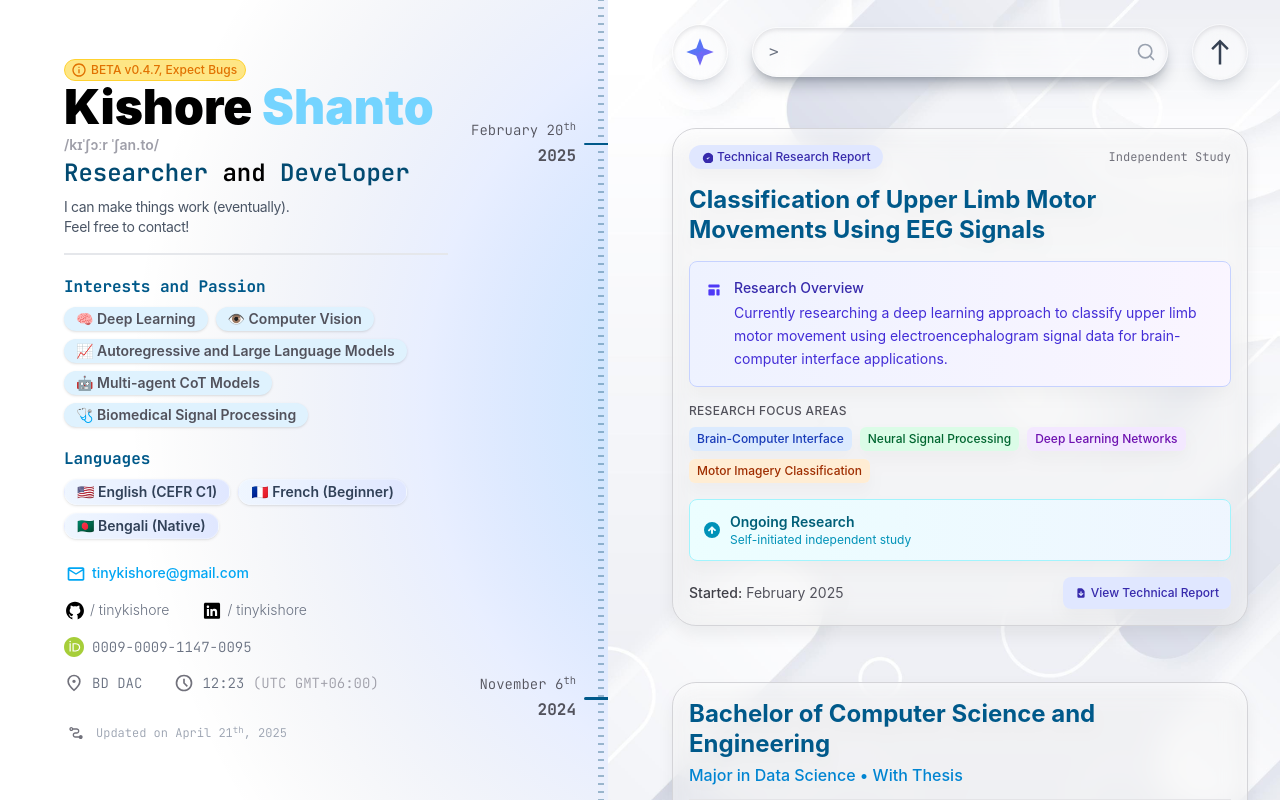
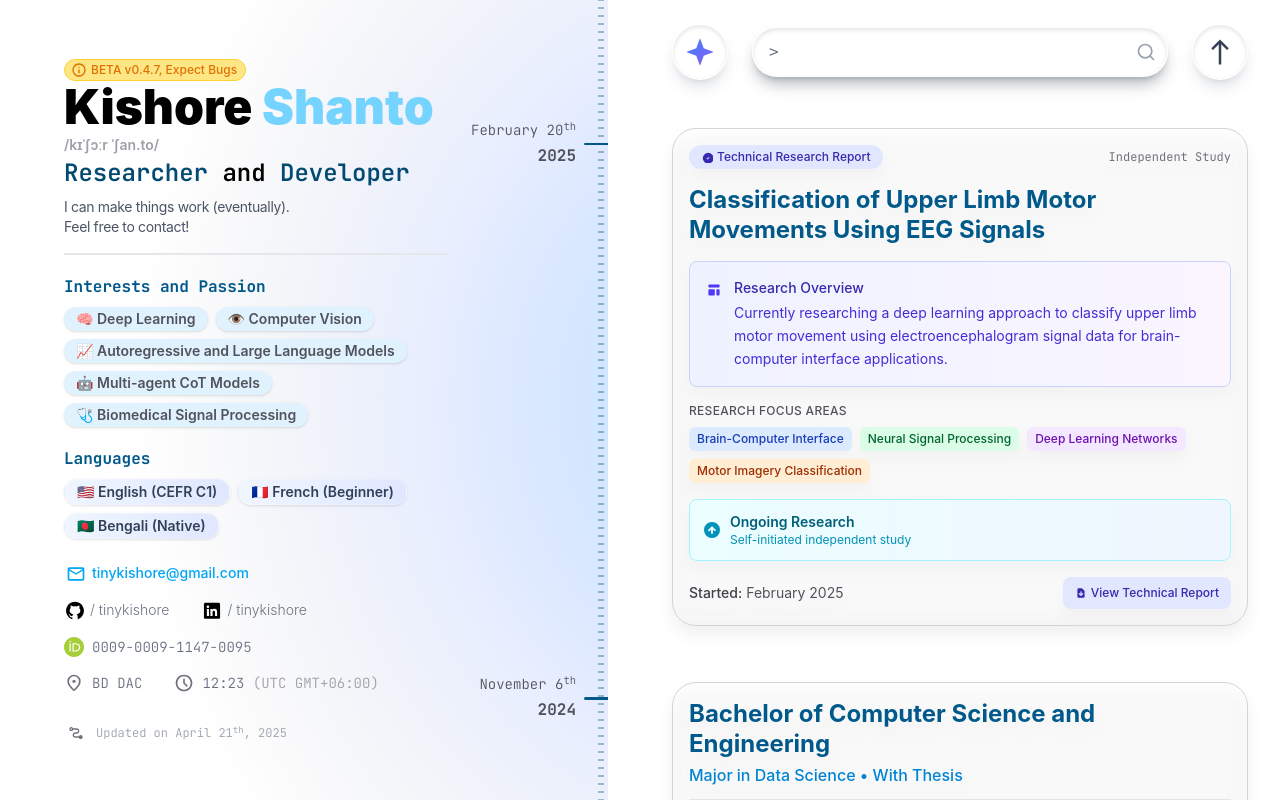
Before and after one commit to kishoreshanto/kishoreshanto, a SvelteKit app: page / in a window 1280 px wide. Shown: the top 800 px of the page. Built offline with nearby package versions, Linux system fonts and the light colour scheme.

Commit message:
Update +page.svelte

```diff
--- a/src/routes/+page.svelte
+++ b/src/routes/+page.svelte
@@ -6,7 +6,7 @@
 	import GbdtsvmModal from '../components/modals/GBDTSVMModal.svelte';
 	import VadModal from '../components/modals/VADModal.svelte';
 	import EegModal from '../components/modals/EEGModal.svelte';
-    import EegResearch from '../components/Cards/EEGResearch.svelte';
+    	import EegResearch from '../components/Cards/EEGResearch.svelte';
 	import UniversityUIU from "../components/Cards/UniversityUIU.svelte";
 	import PasswordCrackResearch from "../components/Cards/PasswordCrackResearch.svelte";
 	import VADResearch from "../components/Cards/VADResearch.svelte";
@@ -136,8 +136,7 @@
 	ontoggleMode={toggleMode}
 />
 
-<main class="space-y-10 py-20 sm:space-y-32 sm:py-32 md:space-y-14 bg-fixed bg-cover bg-center"
-style="background-image: url({backgroundImage});">
+<main class="space-y-10 py-20 sm:space-y-32 sm:py-32 md:space-y-14 bg-fixed bg-cover bg-center">
 	{#if isAskMode && aiResponse}
 		<!-- AI Response Display -->
 		<AIResponseCard
```
